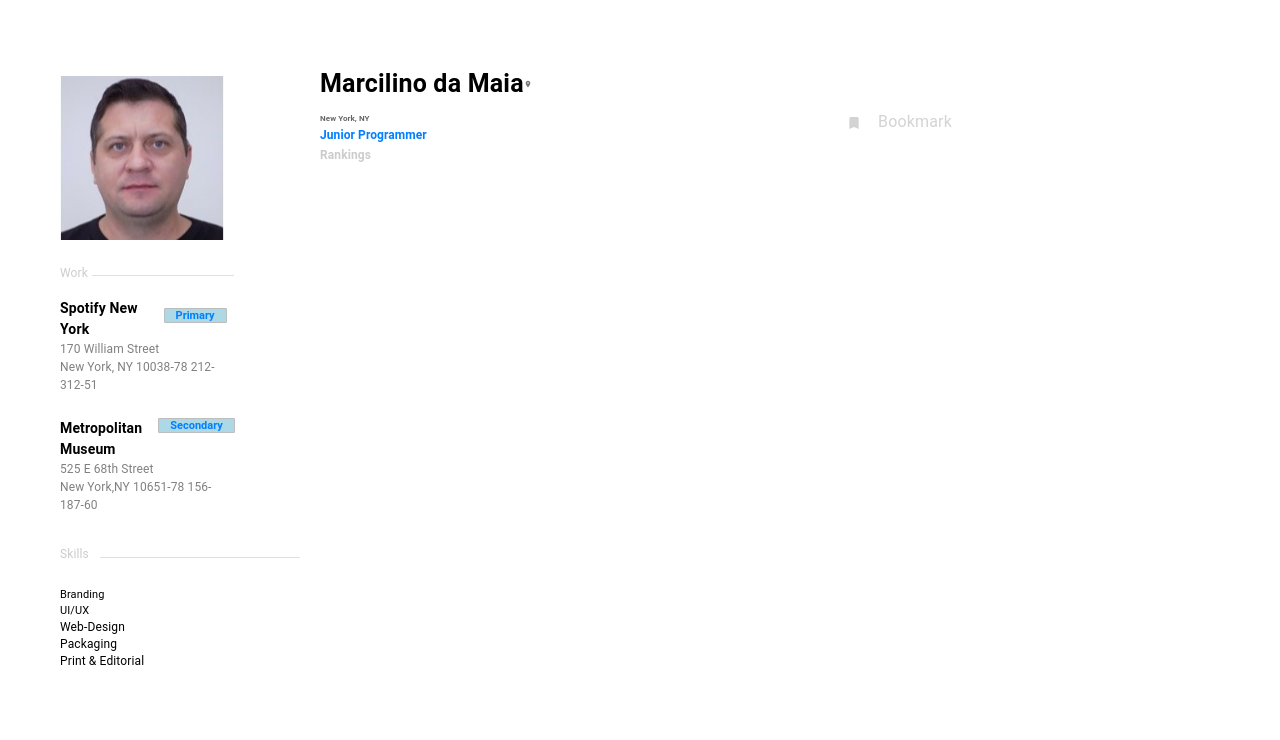
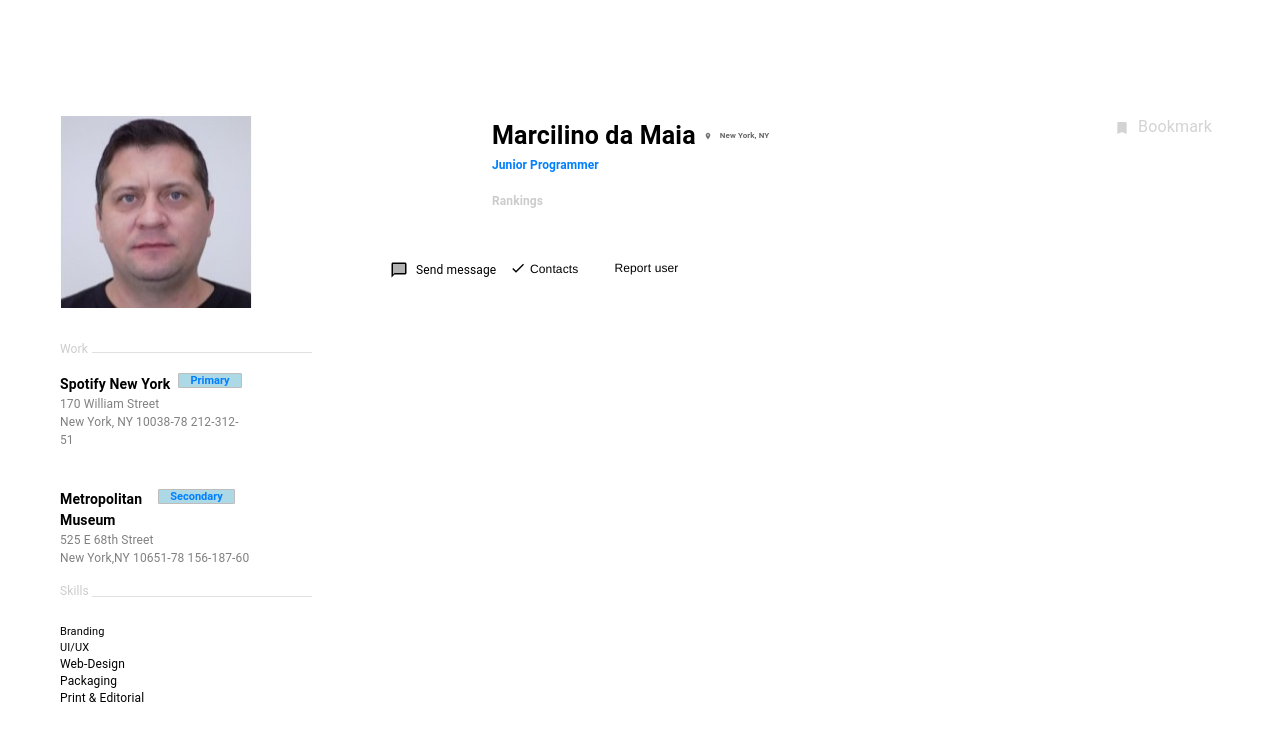
Before and after one commit to marclnomaia/RANDEVOU, a React (Create React App) app in the folder rand-app/: page / in a window 1280 px wide. Shown: the top 740 px of the page. Built offline with nearby package versions, Linux system fonts and the light colour scheme.

Commit message:
grid commit2

```diff
--- a/rand-app/src/App.tsx
+++ b/rand-app/src/App.tsx
@@ -6,7 +6,7 @@ import './App.css';
 //import RandNavBar from './components/NavBar/RandNavBar';
 import RandProfile from './components/Profile/RandProfile';
 //import RandRating from './components/Sidebar/RandRating';
-//import RandTaskBar from './components/Taskbar/RandTaskBar';
+import RandTaskBar from './components/Taskbar/RandTaskBar';
 //import { blue } from '@mui/material/colors';
 import RandInfo from './components/Personal_Info/RandInfo';
 //import { RandInfo } from './components/Personal_Info/RandInfo';
@@ -39,27 +39,18 @@ function App() {
       <NavBar />
   </div>*/}
 
-      <Grid container>
-        <Grid item xs={12} >
+      <Grid container spacing={2}>
 
-        </Grid>
-        <Grid container>
-        </Grid>
-        <Grid item xs={12} sm={2} md={3} lg={3}>
+        <Grid item xs={8} sm={6} md={4} lg={4} >
           <RandProfile />
         </Grid>
-        <Grid item xs={12} sm={2} md={4} lg={6}>
+        <Grid item xs={6} sm={6} md={8} lg={8}>
           <RandInfo />
         </Grid>
-        <Grid item xs={12} sm={6} md={3} lg={2}>
-
+        <Grid item xs={8} sm={6} md={8} lg={8}>
+          <RandTaskBar />
         </Grid>
-        <Grid item xs={12} sm={6} md={3} lg={2}>
-
-        </Grid>
-
       </Grid>
-
     </div >
 
 
--- a/rand-app/src/components/Personal_Info/RandInfo.tsx
+++ b/rand-app/src/components/Personal_Info/RandInfo.tsx
@@ -1,54 +1,46 @@
-import React from 'react'
+import React from 'react';
 import LocationOnIcon from '@mui/icons-material/LocationOn';
 import BookmarkIcon from '@mui/icons-material/Bookmark';
-import {
-  Typography, List, ListItem,
-  Grid, ListItemIcon
-} from '@mui/material';
+import { Typography, Grid, ListItemIcon } from '@mui/material';
 
 const RandInfo: React.FC = () => {
   return (
-    <Grid container spacing={2}>
-      {/* User Info Column (8 out of 12) */}
-      <Grid container item xs={8}
+    <div style={{ padding: '60px' }}>
+      <Grid container spacing={2} justifyContent="left" wrap="wrap">  {/* Adicionado wrap="wrap" */}
+
+        <Grid item xs={12} sm={6} md={6} lg={8}
           sx={{
-          display: 'flex', flexDirection: 'column',
-          justifyContent: 'flex-start', alignItems: 'flex-start',
-          textAlign: 'left',
+            display: 'flex',
+            flexDirection: 'column',
+            justifyContent: 'flex-start',
+            alignItems: 'flex-start',
             width: '100%',
             mt: 7
+
           }}
         >
-        <List>
-          <ListItem disablePadding>
-            <Typography variant="h6" component="div"
-              sx={{
-                fontWeight: 'bold', fontSize: 25
-              }}>
+          <div style={{ display: 'flex', alignItems: 'center' }}>
+            <Typography variant="h6" component="div" sx={{ fontWeight: 'bold', fontSize: 25 }}>
               Marcilino da Maia
             </Typography>
-
-            <ListItemIcon
-              sx={{
-                minWidth: 'unset',
-                fontSize: 8,
-              }}>
+            <ListItemIcon sx={{ minWidth: 'unset', fontSize: 8, ml: 1 }}>
               <LocationOnIcon fontSize="inherit" />
             </ListItemIcon>
-          </ListItem>
-        </List>
-
             <Typography variant="subtitle1" color="text.secondary"
               sx={{
-            fontWeight: 'bold', fontSize: 8
+                fontWeight: 'bold',
+                fontSize: 8,
+                ml: 1
               }}
             >
               New York, NY
             </Typography>
+          </div>
 
           <Typography variant="subtitle2"
             sx={{
-            fontSize: 12, color: '#007FFF',
+              fontSize: 12,
+              color: '#007FFF',
               fontWeight: 'bold'
             }}
           >
@@ -57,42 +49,48 @@ const RandInfo: React.FC = () => {
 
           <Typography variant="subtitle1"
             sx={{
-            fontSize: 12, color: '#ccc',
-            fontWeight: 'bold'
+              fontSize: 12,
+              color: '#ccc',
+              fontWeight: 'bold',
+              mt: 2
             }}
           >
             Rankings
           </Typography>
         </Grid>
-      {/* Empty Space (3 out of 12) */}
-      <Grid item xs={3}>
-      </Grid>
 
-      {/* Bookmark Column (1 out of 12) */}
-      <Grid item xs={1}
+        {/* Bookmark */}
+        <Grid item xs={12} sm={6} md={8} lg={8}
           sx={{
-          display: 'flex', flexDirection: 'row', // Changed to row
-          alignItems: 'center', // Aligns items to the center vertically
-          justifyContent: 'flex-end', // Aligns items to the end horizontally
-          mt: 10,
-          color: 'lightgray'
+            display: 'flex',
+            flexDirection: 'row',
+            alignItems: 'center',
+            justifyContent: 'flex-end',
+            color: 'lightgray',
+            ml: 55,
+            mt: -23
           }}
         >
-        <BookmarkIcon sx={{ fontSize: 16 }} />
+          <BookmarkIcon
+            sx={{
+              fontSize: 16
+
+            }} />
           <Typography variant="body2"
             sx={{
               fontSize: 16,
               padding: 1,
-            textAlign: 'right', // Aligns text to the right
-            ml: 1,
+              textAlign: 'right',
 
-            flexDirection: 'row' // Adds left margin for spacing
             }}
           >
             Bookmark
           </Typography>
         </Grid>
       </Grid>
+
+    </div >
   );
-}
+};
+
 export default RandInfo;
--- a/rand-app/src/components/Profile/RandProfile.tsx
+++ b/rand-app/src/components/Profile/RandProfile.tsx
@@ -11,29 +11,36 @@ const RandProfile: React.FC = () => {
 
   return (
     <div style={{ padding: '60px' }}>
-      <Grid container spacing={2} justifyContent="left" >
-        <Grid item xs={4} sm={2} md={4} lg={10}
-          sx={{ mt: 2 }}
+      <Grid container spacing={2} justifyContent="left" flexDirection="column" alignItems="flex-start" >
+        <Grid item xs={12} sm={6} md={6} lg={8}
+          sx={{
+            mt: 7,
+            width: '100%',
+            height: '100%',
+            padding: 0
+          }}
         >
           <Avatar
             src={imageSrc}
             alt="Profile"
             sx={{
+
+              borderRadius: 0,
               width: '100%',
               height: '100%',
-              borderRadius: 0,
-              display: 'flex'
+              flexWrap: 'wrap',
             }}
           />
         </Grid>
-      </Grid>
+
 
         {/* Work menu */}
-      <Grid container item xs={4} sm={2} md={3} lg={10}
+
+        <Grid item xs={8} sm={12} md={12} lg={8}
           sx={{
             display: 'flex',
             alignItems: 'center',
-          mt: 2,
+            mt: 1,
             flexWrap: 'wrap',
             flexDirection: 'row'
           }}
@@ -47,27 +54,38 @@ const RandProfile: React.FC = () => {
           >
             Work
           </Typography>
+        </Grid>
+        <Grid item xs={8} sm={12} md={12} lg={8}>
           <Divider flexItem
             sx={{
-            width: '85%',
-            height: '1px',
-            mt: -1,
-            ml: 4
-
+              width: {
+                xs: '140px',
+                sm: '155px',
+                md: '155px',
+                lg: '220px'
+              },
+              height: 'auto',
+              mt: -2.7,
+              ml: 4,
+              flexWrap: 'nowrap'
             }}
           />
         </Grid>
-      <Grid container item xs={4} sm={2} md={3} lg={10}
+        <Grid item xs={8} sm={12} md={12} lg={8}
           sx={{
             width: '100%',
             display: 'flex',
             flexDirection: 'column',
             alignItems: 'flex-start',
-          mt: 2,
+            mt: -2,
             flexWrap: 'wrap'
           }}
         >
-        <div style={{ display: 'flex', alignItems: 'center', flexWrap: 'nowrap' }}>
+          <div
+            style={{
+              display: 'flex',
+              alignItems: 'center', flexWrap: 'nowrap'
+            }}>
             <Typography variant="body1"
               sx={{
                 fontSize: 14,
@@ -109,9 +127,7 @@ const RandProfile: React.FC = () => {
             New York, NY 10038-78 212-312-51
           </Typography>
         </Grid>
-
-
-      <Grid container item xs={4} sm={2} md={3} lg={10}
+        <Grid item xs={8} sm={12} md={12} lg={8}
           sx={{
             width: '100%',
             display: 'flex',
@@ -134,7 +150,7 @@ const RandProfile: React.FC = () => {
             <Chip label="Secondary" variant="outlined"
               sx={{
                 width: 'auto',
-              height: '20%',
+                height: '100%',
                 borderRadius: '1px',
                 fontSize: 11,
                 background: 'lightblue',
@@ -169,16 +185,17 @@ const RandProfile: React.FC = () => {
             New York,NY 10651-78 156-187-60
           </Typography>
         </Grid>
+
         {/*Skills*/}
-      <Grid container spacing={2} justifyContent="left" mt={10}>
-        <Grid item xs={4} sm={2} md={3} lg={10}
+
+        <Grid item xs={8} sm={12} md={12} lg={8}
 
           sx={{
             width: 180,
             display: 'flex',
             flexDirection: 'column',
             alignItems: 'left',
-            mt: -8
+            mt: 0
           }}>
           <Typography variant="body2"
             sx={{
@@ -187,18 +204,21 @@ const RandProfile: React.FC = () => {
             }}>
             Skills
           </Typography>
-          <Grid item xs={4} sm={2} md={3} lg={10}>
+          <Grid item xs={8} sm={12} md={12} lg={8}>
             <Divider flexItem
               sx={{
-                width: '200px',
-                height: 2,
-                mt: -1,
-                ml: 5,
-                alignItems: 'center',
-                flexGrow: 1,
-                flexWrap: 'wrap'
-
-              }} />
+                width: {
+                  xs: '140px',
+                  sm: '175px',
+                  md: '195px',
+                  lg: '220px'
+                },
+                height: 'auto',
+                mt: -0.5,
+                ml: 4,
+                flexWrap: 'auto'
+              }}
+            />
           </Grid>
           <List>
             <ListItem disablePadding>
@@ -265,6 +285,7 @@ const RandProfile: React.FC = () => {
 
 
 
+
     </div >
   );
 }
--- a/rand-app/src/components/Taskbar/RandTaskBar.tsx
+++ b/rand-app/src/components/Taskbar/RandTaskBar.tsx
@@ -30,8 +30,20 @@ const RandTaskBar: React.FC = () => {
 
 
   return (
-    <Grid container justifyContent="center">
-      <Grid item xs={12} md={6}>
+    <div style={{ padding: '60px' }}>
+      <Grid container spacing={2} justifyContent="right" wrap="wrap">
+
+        <Grid item xs={6} sm={6} md={8} lg={8}
+          sx={{
+            display: 'flex',
+            gridColumn: '5 / span 8',
+            flexDirection: 'column',
+            justifyContent: 'flex-start',
+            alignItems: 'flex-start',
+            ml: 50,
+            mt: -75
+          }}
+        >
           <Box
             sx={{
               fontFamily: 'Helvetica, Arial, sans-serif',
@@ -356,6 +368,10 @@ const RandTaskBar: React.FC = () => {
           </Box>
         </Grid>
       </Grid>
+
+
+
+    </div >
   );
 }
 export default RandTaskBar;
```
Lines whose indentation alone changed are shown as unchanged.
